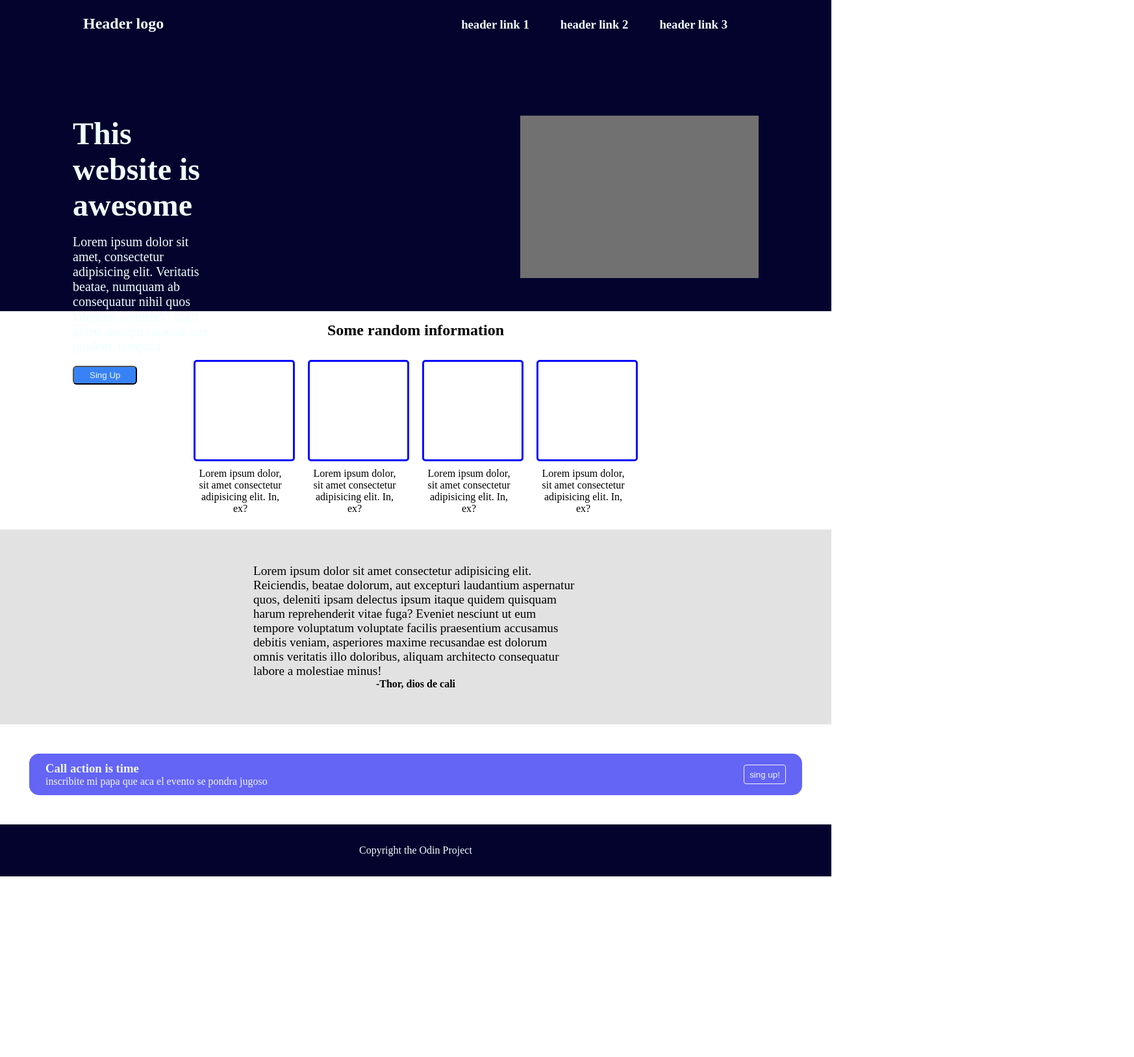
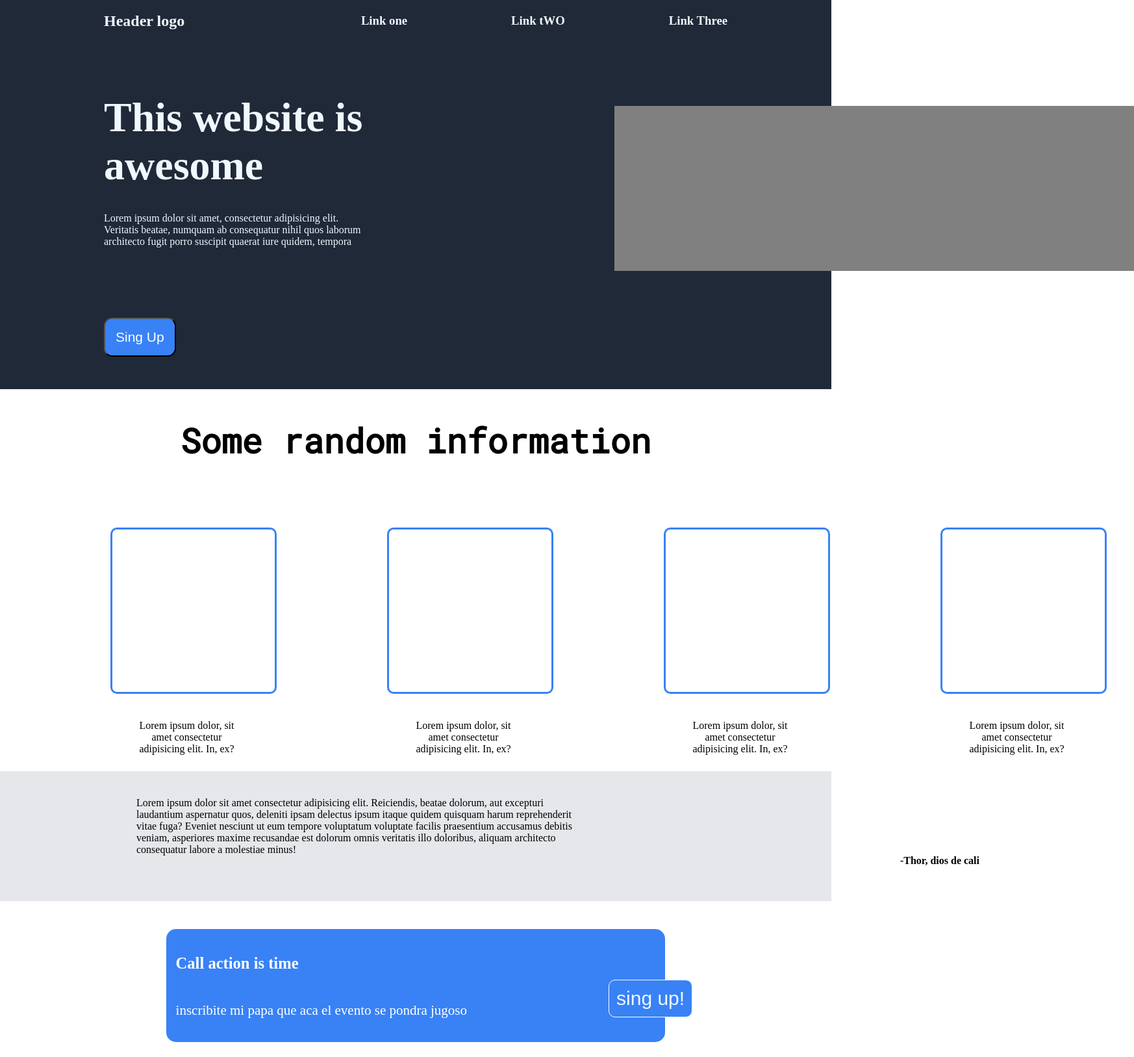
Before and after one commit to ricardovargasri/landinproject, a plain HTML site: page index.html in a window 1280 px wide. Shown: the part 1-1628 px from the top of the page at 65% size, 1746 px wide, since content can reach past the window. Before the commit the page ends 1350 px from the top, so only its background shows below. Drawn offline with Linux system fonts and the light colour scheme; a web font is replaced by a local one.

Commit message:
proyecto finalizado

```diff
--- a/index.css
+++ b/index.css
@@ -1,153 +1,183 @@
-*{
+@import url('https://fonts.googleapis.com/css2?family=Playpen+Sans:wght@200;400&family=Roboto+Mono&display=swap');
+
+
+/* cabecera */
+body {
   margin: 0;
   padding: 0;
+  box-sizing: border-box;
+}
+header{
+  background-color: #1f2937;
+  color: aliceblue;
+  height: 600px;
 
 }
-.cabeza{
-    background: rgb(3, 3, 46);
-    height: 30rem;
-    color: azure;
-    padding-left: 7rem;
-    padding-right: 7rem;
-
+.texmenu {
+  display: flex;
+  flex-direction: row;
+  align-items: center;
+  justify-content: space-between;
 }
-.texmenu{
+h2{
+  margin-left: 20vh;
+}
+.links {
   display: flex;
-    align-items: baseline;
+  gap: 160px;
+  margin-right: 20vh;
 }
-
-.menu{
-    margin-left: 1rem;
-    margin-top: 1.5rem;
-
+a {
+  color: black;
+  text-decoration: none;
+  color: aliceblue;
 }
-.links{
-    flex: 1 1 auto;
-    margin-right: 5rem;
+.text-descripcion{
+  display: flex;
+  flex-direction: column;
+  gap: 4px;
+  width: 400px;
+  height: 200px;
+  margin-top: 25px;
+  margin-left: 20vh;
+  align-items: flex-start;
 }
-    h3{
-        margin-right: 3rem;
+.text-descripcion h1{
+  font-size: 8vh;
 }
-
+.text-descripcion p{
+  position: relative;
+  bottom: 60px;
+}
+.text-descripcion .button {
+  position: absolute;
+  top: 490px;
+  box-sizing: border-box;
+  background-color: #3882f6;
+  border-radius: 0px;
+  padding: 16px;
+  font-size: 21px;
+  color: white;
+  border-radius: 13px;
+}
 .recuadro{
+  width: 800px;
+  height: 254px;
+  background-color: gray;
+  position: relative;
+  bottom: 128px;
+  left: 946px;
+}
+/* parte media */
+/* .centro{
   display: flex;
-    height: 250px;
-    width: 700px;
-    margin-top: 8rem;
-    margin-left: 30rem;
-    background-color: rgb(113, 113, 113);
-}
-.centro{
-    height: 20rem;
-}
-.title-i{
-    display: flex;
-    justify-content: center;
-    margin-top: 1rem;
+  flex-direction: column;
+} */
+.title-1{
+  text-align: center;
+  font-family: 'Roboto Mono', monospace;
+  font-size: 35px;
 }
 .cuadrados{
   display: flex;
-    justify-content: center;
+  flex-direction: row;
+  margin-top: 100px;
+  margin-bottom: 100px;
+
+}
+.cuadros {
+display: flex;
+  width: 250px;
+  height: 250px;
+  border: 3.5px #3882f6 solid;
+  border-radius: 10px;
+  margin-left: 170px;
   margin-bottom: 40px;
 }
-
-.cuadros{
-    background: rgb(255, 255, 255);
-    margin: 10px;
-    margin-top: 2rem;
-    height: 150px;
-    width: 150px;
-    border: rgb(2, 11, 255) 3px solid;
-    border-radius: 5px;
+.p-cuadro{
+  display: flex;
   flex-direction: column;
+  width: 155px;
+  height: auto;
   flex-wrap: wrap;
-}
-.cuadro1{
+  margin-left: 210px;
+  align-items: center;
+  justify-content: flex-start;
   text-align: center;
 }
-.p-cuadro1{
-    margin-left: 12px;
-    width: 140px;
+
+/* zona gris */
+
+.zonagris{
+  background-color: #e5e7eb;
+  position: relative;
+  bottom: 75px;
+  height: 200px;
+}
+.texto{
+  width: 700px;
+  height: 100px;
+  position: absolute;
+  top: 40px;
+}
+.texto-1{
+  position: absolute;
+  right: 370px;
+}
+.texto-2{
+  text-align: right;
+  position: relative;
+  left: 808px;
+  top: 129px;
+}
+/* penultima */
+.penultima{
+  display: flex;
   justify-content: center;
+  padding: 20px;
+  position: relative;
+  bottom: 52px;
 }
-
-.descripcion{
+.blue {
   display: flex;
+  flex-direction: row;
+  align-items: center;
+  background-color:#3882f6;
+  width: 62%;
+  border-radius: 15px;
+  box-sizing: border-box;
+  padding: 15px;
+  color: white;
 
 }
-.tex-descripcion{
+.escritos{
+  display: flex;
   flex-direction: column;
-    margin-top: 8rem;
-    width: 400px;
-}
-    .tex-descripcion h1{
-        font-size: 48px;
-    }
-    .tex-descripcion p{
-        font-size: 20px;
-    }
-    .button{
-        background-color: #3882f6;
-        color: aliceblue;
-        padding: 5px;
-        padding-left: 1.5rem;
-        padding-right: 1.5rem;
-        border-radius: 6px;
-    }
-.antepenultima{
-    background: rgb(227, 226, 226);
-    height: 250px;
-    display: flex;
-    padding: 25px;
-    flex-direction: column;
-    justify-content: center;
-    align-items: center;
-}
-.texto{
-    width: 500px;
-    font-size: 1.2rem;
-    justify-items: end;
-}
-.texto-2{
-    justify-content: end;
-}
-.penultima{
-    padding: 45px;
-    display: flex;
-
-}
-.blue{
-
-    background-color: rgb(100, 100, 245);
-    color: aliceblue;
-    border-radius: 15px;
-    padding-right: 25px;
-    padding-left: 25px;
-    width: 500px;
-    height: 4rem;
-    display: flex;
-    flex: 1 1 auto;
-    align-items: center;
-    justify-content: flex-start;
-}
-.escritos{
-    flex-direction: column;
-    flex: 1 1 auto;
+  box-sizing: border-box;
+  font-size: 21px;
 }
 .end-button{
-    justify-content: end;
-    width: 65px;
-    border: 1.5px whitesmoke solid;
-    color: aliceblue;
-    background-color: rgb(100, 100, 245);
-    height: 30px;
-    border-radius: 4px;
+  display: flex;
+  flex-direction: row;
+  background-color: #3882f6;
+  color: white;
+  padding: 11px;
+  font-size: 30px;
+  border: white 1.5px solid;
+  border-radius: 10px;
+  position: relative;
+  left: 218px;
+  top: 20px;
 }
 .ultima{
-    display: flex;
-    justify-content: center;
-    align-items: center;
-    background: rgb(3, 3, 46);
-    height: 5rem;
-    color: azure;
+background-color: #1f2937;
+    color: #e5e7eb;
+    height: 100px;
 }
+.copy{
+text-align: center;
+    box-sizing: border-box;
+    position: relative;
+    top: 38%;
+    font-size: 30px;
+}
--- a/index.html
+++ b/index.html
@@ -12,15 +12,15 @@
         <div class="menu">
           <h2>Header logo</h2>
         </div>
-            <div class="links"></div>
-               <h3>header link 1</h3>
-               <h3>header link 2</h3>
-               <h3>header link 3</h3>
+        <div class="links">
+          <h3><a href="#">Link one</a></h3>
+          <h3><a href="#">Link tWO</a></h3>
+          <h3><a href="#">Link Three</a></h3>
         </div>
         </div>
 
         <div class="descripcion">
-            <section class="tex-descripcion">
+            <section class="text-descripcion">
                 <h1>This website is awesome</h1> <br>
                 <p>Lorem ipsum dolor sit amet, consectetur adipisicing elit.
                    Veritatis beatae, numquam ab consequatur nihil quos laborum
@@ -33,36 +33,34 @@
             </section>
             <div class="recuadro"></div>
         </div>
+    </header>
 
-
-
-    </header>
     <section class="centro">
-        <div class="title-i">
+        <div class="title-1">
             <h1 class="medio">Some random information</h1>
         </div>
         <div class="cuadrados">
-            <div class="cuadro1">
+            <div class="cuadro">
                 <div class="cuadros"></div>
-                <p class="p-cuadro1">Lorem ipsum dolor, sit amet consectetur adipisicing elit. In, ex?</p>
+                <div class="p-cuadro">Lorem ipsum dolor, sit amet consectetur adipisicing elit. In, ex?</div>
             </div>
-            <div class="cuadro1">
+            <div class="cuadro">
                 <div class="cuadros"></div>
-                <p class="p-cuadro1">Lorem ipsum dolor, sit amet consectetur adipisicing elit. In, ex?</p>
+                <div class="p-cuadro">Lorem ipsum dolor, sit amet consectetur adipisicing elit. In, ex?</div>
             </div>
-            <div class="cuadro1">
+            <div class="cuadro">
                 <div class="cuadros"></div>
-                <p class="p-cuadro1">Lorem ipsum dolor, sit amet consectetur adipisicing elit. In, ex?</p>
+                <div class="p-cuadro">Lorem ipsum dolor, sit amet consectetur adipisicing elit. In, ex?</div>
             </div>
-            <div class="cuadro1">
+            <div class="cuadro">
                 <div class="cuadros"></div>
-                <p class="p-cuadro1">Lorem ipsum dolor, sit amet consectetur adipisicing elit. In, ex?</p>
+                <div class="p-cuadro">Lorem ipsum dolor, sit amet consectetur adipisicing elit. In, ex?</div>
             </div>
         </div>
     </section>
-    <section class="antepenultima">
-        <div class="texto">Lorem ipsum dolor sit amet consectetur adipisicing elit. Reiciendis, beatae dolorum, aut excepturi laudantium aspernatur quos, deleniti ipsam delectus ipsum itaque quidem quisquam harum reprehenderit vitae fuga? Eveniet nesciunt ut eum tempore voluptatum voluptate facilis praesentium accusamus debitis veniam, asperiores maxime recusandae est dolorum omnis veritatis illo doloribus, aliquam architecto consequatur labore a molestiae minus!</div>
-        <div class="texto-2"><b>-Thor, dios de cali</b></div>
+    <section class="zonagris">
+        <div class="texto texto-1">Lorem ipsum dolor sit amet consectetur adipisicing elit. Reiciendis, beatae dolorum, aut excepturi laudantium aspernatur quos, deleniti ipsam delectus ipsum itaque quidem quisquam harum reprehenderit vitae fuga? Eveniet nesciunt ut eum tempore voluptatum voluptate facilis praesentium accusamus debitis veniam, asperiores maxime recusandae est dolorum omnis veritatis illo doloribus, aliquam architecto consequatur labore a molestiae minus!</div>
+        <div class="texto texto-2"><b>-Thor, dios de cali</b></div>
     </section>
     <section class="penultima">
         <div class="blue">
@@ -70,11 +68,11 @@
                 <h3>Call action is time</h3>
                 <p>inscribite mi papa que aca el evento se pondra jugoso</p>
             </div>
-             <button type="submit" class="end-button">sing up!</button>
+             <button type="submit" class="end-button"><a href="#">sing up!</a> </button>
         </div>
     </section>
     <section class="ultima">
-        <p>Copyright the Odin Project</p>
+        <p class="copy">Copyright the Odin Project</p>
     </section>
 </body>
 </html>
```
Lines whose indentation alone changed are shown as unchanged.
